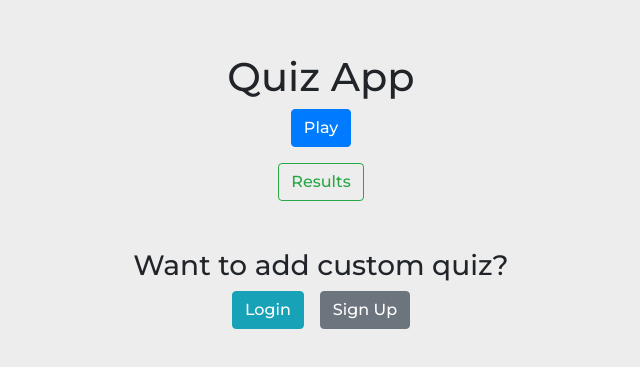
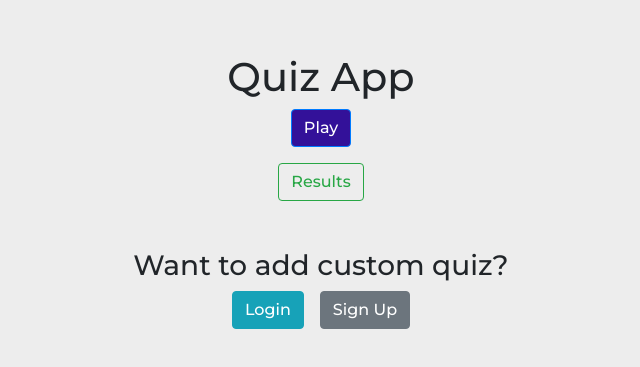
Before and after one commit to shadman-ahmed-bs23/quiz-app, a React (Create React App) app: page / in a window 1280 px wide. Shown: the part 209-576 px from the top of the page, without its empty margins (319-959 px from the left). Built offline with nearby package versions, Linux system fonts and the light colour scheme.

Commit message:
play button styling modified

```diff
--- a/src/App.css
+++ b/src/App.css
@@ -1,6 +1,6 @@
-@import url("https://fonts.googleapis.com/css2?family=Montserrat:wght@500&display=swap");
+@import url('https://fonts.googleapis.com/css2?family=Montserrat:wght@500&display=swap');
 body {
-	font-family: "Montserrat", sans-serif;
+	font-family: 'Montserrat', sans-serif;
 }
 
 /*********** Nav.js **********/
@@ -39,6 +39,16 @@ li {
 	align-items: center;
 	justify-content: center;
 	flex-direction: column;
+}
+
+.btn-primary {
+	background-color: #319;
+	transition: 0.3s ease-in-out;
+}
+
+.btn-primary:hover {
+	background-color: #ededed;
+	color: #319;
 }
 /********** Home.js *******/
 
--- a/src/App.js
+++ b/src/App.js
@@ -4,6 +4,7 @@ import React from "react";
 import "./App.css";
 
 //Importing Components
+
 import Login from "./components/Login";
 import Quiz from "./components/Quiz";
 import AddQuiz from "./components/AddQuiz";
--- a/src/components/QuizForm.js
+++ b/src/components/QuizForm.js
@@ -31,7 +31,6 @@ class QuizForm extends React.Component {
       window.location.assign('/quiz-app');
     }
   }
-
 
   nextQuestion = (e) => {
     e.preventDefault();
--- a/src/components/QuizInstructions.js
+++ b/src/components/QuizInstructions.js
@@ -18,6 +18,7 @@ const QuizInstructions = () => {
 			const data = await firestore
 													.collection("quizzes")
 													.get();
+
 
 			console.log(data.docs.map(doc=> doc.id));
 			setTopics(data.docs);
```
